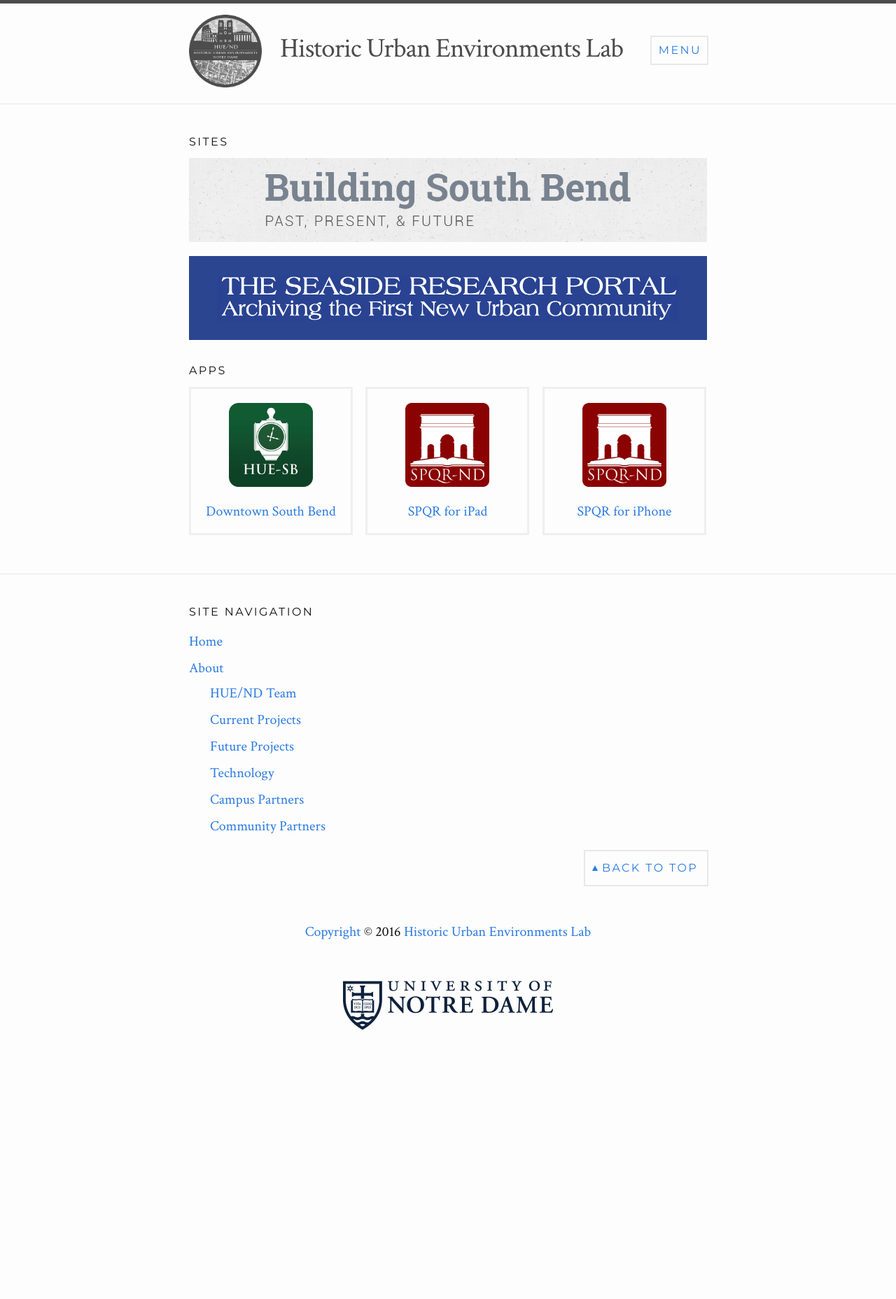
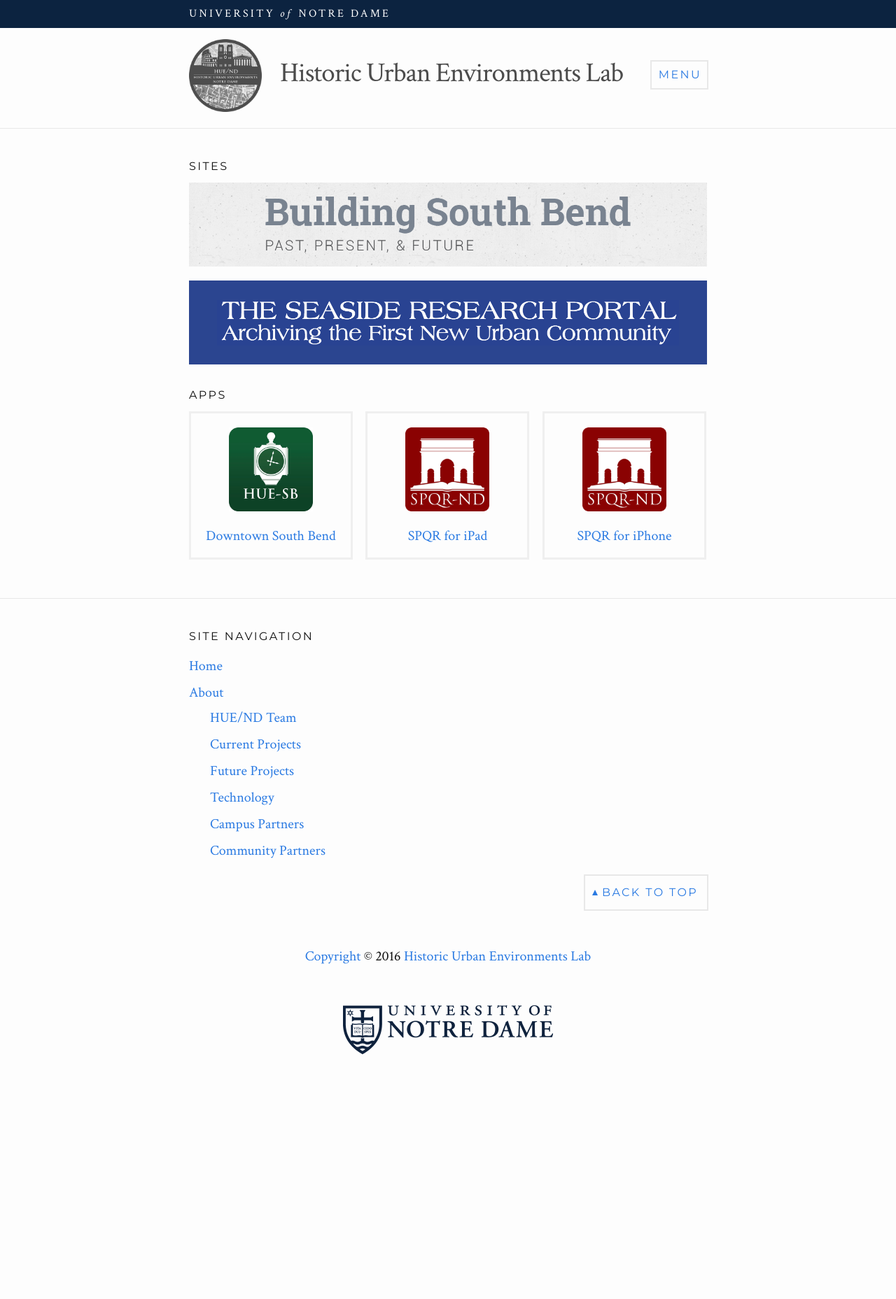
Before and after one commit to HUE-ND/HUE-ND.github.io, a Jekyll site: the page built from index.html, in a window 1280 px wide. Shown: the whole page at 70% size. Built offline with Jekyll 4.4.1, drawn with Linux system fonts in a browser that asks for light colours; before the commit the page ends 1822 px from its top, so only the background shows below that.

Commit message:
Adding brand bar

```diff
--- a/_includes/header.html
+++ b/_includes/header.html
@@ -1,7 +1,11 @@
-<header id="page-top" class="site-header">
+<header id="page-top" class="site-header" role="banner">
+  <div class="brand-bar">
+    <div class="wrapper">
+      <a href="http://www.nd.edu">University <i>of</i> Notre Dame</a>
+    </div>
+  </div>
 
   <div class="wrapper">
-
     <a class="site-title" href="{{ site.baseurl }}/">
       <figure class="hue-mark-wrapper">
         <img src="/images/hue-nd-mark.png">
@@ -15,7 +19,5 @@
         <span class="link-text">Menu</span>
       </a>
     </nav>
-
   </div>
-
 </header>
--- a/_sass/_layout.scss
+++ b/_sass/_layout.scss
@@ -1,8 +1,31 @@
 // Site header
+
+.brand-bar {
+  background-color: #0c2340;
+  font-size: .8em;
+  padding: .5em 0;
+
+  a {
+    letter-spacing: .2em;
+    text-transform: uppercase;
+  }
+
+  i {
+    padding-right: .15em;
+    text-transform: lowercase;
+  }
+
+  a,
+  a:hover,
+  a:active,
+  a:visited {
+    color: #fff;
+    text-decoration: none;
+  }
+}
 
 .site-header {
   border-bottom: 1px solid $grey-color-light;
-  border-top: 5px solid $grey-color-dark;
   min-height: 56px;
 
   // Positioning context for the mobile navigation icon
```
